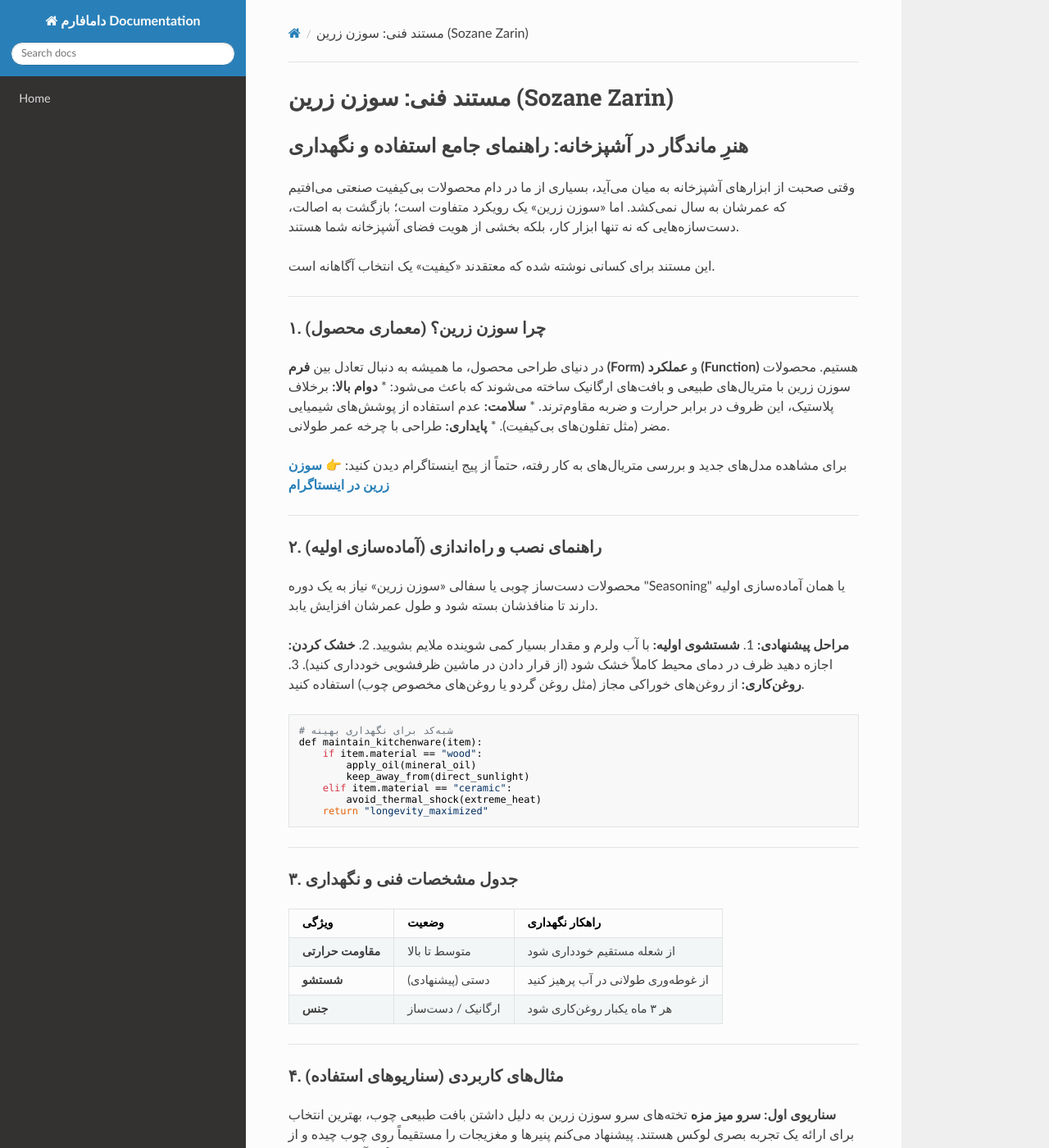
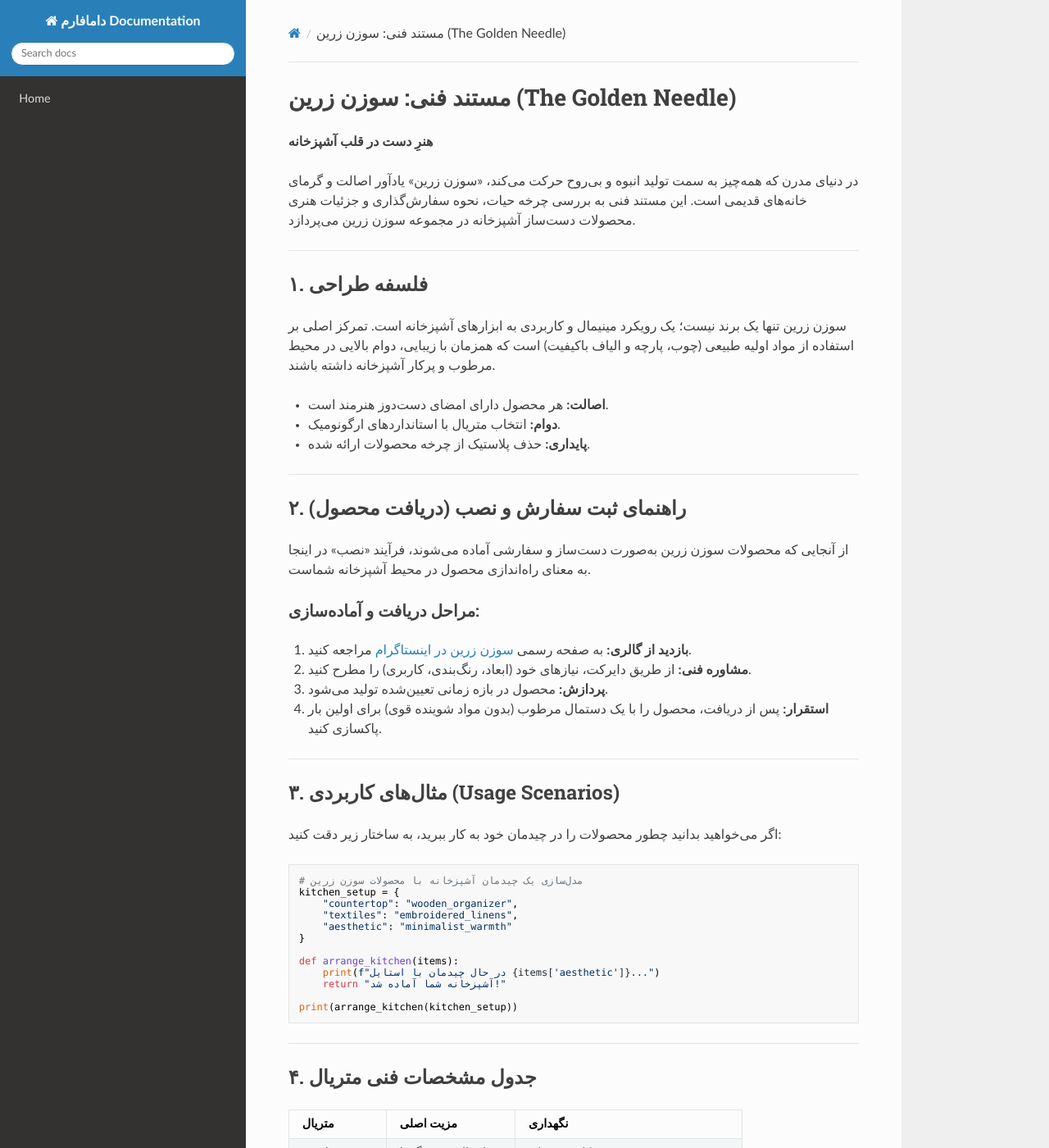
Before and after one commit to sahandsahabi553-prog/terraform-google-semantic-docs, an MkDocs documentation site: the page built from docs/سوزن-زرین.md, in a window 1280 px wide and 1400 px high. Shown: the whole window at 82% size. Built offline with MkDocs 1.6.1, drawn with Linux system fonts in a browser that asks for light colours; nearby versions of some CDN libraries; some of the changed text lies outside the part shown.

Commit message:
Doc: سوزن زرین

````diff
--- a/docs/سوزن-زرین.md
+++ b/docs/سوزن-زرین.md
@@ -1,75 +1,75 @@
-# مستند فنی: سوزن زرین (Sozane Zarin)
-## هنرِ ماندگار در آشپزخانه: راهنمای جامع استفاده و نگهداری
+# مستند فنی: سوزن زرین (The Golden Needle)
+**هنرِ دست در قلب آشپزخانه**
 
-وقتی صحبت از ابزارهای آشپزخانه به میان می‌آید، بسیاری از ما در دام محصولات بی‌کیفیت صنعتی می‌افتیم که عمرشان به سال نمی‌کشد. اما «سوزن زرین» یک رویکرد متفاوت است؛ بازگشت به اصالت، دست‌سازه‌هایی که نه تنها ابزار کار، بلکه بخشی از هویت فضای آشپزخانه شما هستند.
-
-این مستند برای کسانی نوشته شده که معتقدند «کیفیت» یک انتخاب آگاهانه است.
+در دنیای مدرن که همه‌چیز به سمت تولید انبوه و بی‌روح حرکت می‌کند، «سوزن زرین» یادآور اصالت و گرمای خانه‌های قدیمی است. این مستند فنی به بررسی چرخه حیات، نحوه سفارش‌گذاری و جزئیات هنری محصولات دست‌ساز آشپزخانه در مجموعه سوزن زرین می‌پردازد.
 
 ---
 
-### ۱. چرا سوزن زرین؟ (معماری محصول)
-در دنیای طراحی محصول، ما همیشه به دنبال تعادل بین **فرم (Form)** و **عملکرد (Function)** هستیم. محصولات سوزن زرین با متریال‌های طبیعی و بافت‌های ارگانیک ساخته می‌شوند که باعث می‌شود:
-*   **دوام بالا:** برخلاف پلاستیک، این ظروف در برابر حرارت و ضربه مقاوم‌ترند.
-*   **سلامت:** عدم استفاده از پوشش‌های شیمیایی مضر (مثل تفلون‌های بی‌کیفیت).
-*   **پایداری:** طراحی با چرخه عمر طولانی.
+## ۱. فلسفه طراحی
+سوزن زرین تنها یک برند نیست؛ یک رویکرد مینیمال و کاربردی به ابزارهای آشپزخانه است. تمرکز اصلی بر استفاده از مواد اولیه طبیعی (چوب، پارچه و الیاف باکیفیت) است که همزمان با زیبایی، دوام بالایی در محیط مرطوب و پرکار آشپزخانه داشته باشند.
 
-برای مشاهده مدل‌های جدید و بررسی متریال‌های به کار رفته، حتماً از پیج اینستاگرام دیدن کنید:
-👉 [**سوزن زرین در اینستاگرام**](https://www.instagram.com/sozane.zarin?igsh=MW5ndzFqYjBmYnFrNQ==)
+- **اصالت:** هر محصول دارای امضای دست‌دوز هنرمند است.
+- **دوام:** انتخاب متریال با استانداردهای ارگونومیک.
+- **پایداری:** حذف پلاستیک از چرخه محصولات ارائه شده.
 
 ---
 
-### ۲. راهنمای نصب و راه‌اندازی (آماده‌سازی اولیه)
-محصولات دست‌ساز چوبی یا سفالی «سوزن زرین» نیاز به یک دوره "Seasoning" یا همان آماده‌سازی اولیه دارند تا منافذشان بسته شود و طول عمرشان افزایش یابد.
+## ۲. راهنمای ثبت سفارش و نصب (دریافت محصول)
+از آنجایی که محصولات سوزن زرین به‌صورت دست‌ساز و سفارشی آماده می‌شوند، فرآیند «نصب» در اینجا به معنای راه‌اندازی محصول در محیط آشپزخانه شماست.
 
-**مراحل پیشنهادی:**
-1.  **شستشوی اولیه:** با آب ولرم و مقدار بسیار کمی شوینده ملایم بشویید.
-2.  **خشک کردن:** اجازه دهید ظرف در دمای محیط کاملاً خشک شود (از قرار دادن در ماشین ظرفشویی خودداری کنید).
-3.  **روغن‌کاری:** از روغن‌های خوراکی مجاز (مثل روغن گردو یا روغن‌های مخصوص چوب) استفاده کنید.
+### مراحل دریافت و آماده‌سازی:
+1. **بازدید از گالری:** به صفحه رسمی [سوزن زرین در اینستاگرام](https://www.instagram.com/sozane.zarin?igsh=MW5ndzFqYjBmYnFrNQ==) مراجعه کنید.
+2. **مشاوره فنی:** از طریق دایرکت، نیازهای خود (ابعاد، رنگ‌بندی، کاربری) را مطرح کنید.
+3. **پردازش:** محصول در بازه زمانی تعیین‌شده تولید می‌شود.
+4. **استقرار:** پس از دریافت، محصول را با یک دستمال مرطوب (بدون مواد شوینده قوی) برای اولین بار پاکسازی کنید.
 
-```bash
-# شبه‌کد برای نگهداری بهینه
-def maintain_kitchenware(item):
-    if item.material == "wood":
-        apply_oil(mineral_oil)
-        keep_away_from(direct_sunlight)
-    elif item.material == "ceramic":
-        avoid_thermal_shock(extreme_heat)
-    return "longevity_maximized"
+---
+
+## ۳. مثال‌های کاربردی (Usage Scenarios)
+
+اگر می‌خواهید بدانید چطور محصولات را در چیدمان خود به کار ببرید، به ساختار زیر دقت کنید:
+
+```python
+# مدل‌سازی یک چیدمان آشپزخانه با محصولات سوزن زرین
+kitchen_setup = {
+    "countertop": "wooden_organizer",
+    "textiles": "embroidered_linens",
+    "aesthetic": "minimalist_warmth"
+}
+
+def arrange_kitchen(items):
+    print(f"در حال چیدمان با استایل {items['aesthetic']}...")
+    return "آشپزخانه شما آماده شد!"
+
+print(arrange_kitchen(kitchen_setup))
 ```
 
 ---
 
-### ۳. جدول مشخصات فنی و نگهداری
+## ۴. جدول مشخصات فنی متریال
 
-| ویژگی | وضعیت | راهکار نگهداری |
+| متریال | مزیت اصلی | نگهداری |
 | :--- | :--- | :--- |
-| **مقاومت حرارتی** | متوسط تا بالا | از شعله مستقیم خودداری شود |
-| **شستشو** | دستی (پیشنهادی) | از غوطه‌وری طولانی در آب پرهیز کنید |
-| **جنس** | ارگانیک / دست‌ساز | هر ۳ ماه یکبار روغن‌کاری شود |
+| چوب طبیعی | دوام بالا و حس گرما | روغن‌کاری دوره‌ای |
+| کتان/پنبه | جذب رطوبت بالا | شستشو با آب سرد |
+| رنگ‌های گیاهی | سلامت و عدم سمیت | خشک کردن دور از تابش مستقیم خورشید |
 
 ---
 
-### ۴. مثال‌های کاربردی (سناریوهای استفاده)
+## ۵. سوالات متداول (FAQ)
 
-**سناریوی اول: سرو میز مزه**
-تخته‌های سرو سوزن زرین به دلیل داشتن بافت طبیعی چوب، بهترین انتخاب برای ارائه یک تجربه بصری لوکس هستند. پیشنهاد می‌کنم پنیرها و مغزیجات را مستقیماً روی چوب چیده و از کنتراست رنگی آن‌ها لذت ببرید.
+**آیا محصولات سوزن زرین قابل شستشو هستند؟**
+بله، اکثر محصولات پارچه‌ای با دست و شوینده‌های ملایم قابل شستشو هستند. برای محصولات چوبی، پیشنهاد می‌شود فقط با دستمال نمدار تمیز شوند.
 
-**سناریوی دوم: پخت و پز روزمره**
-قاشق‌ها و کفگیرهای چوبی دست‌ساز، برخلاف همتایان فلزی، هیچ‌گاه به ظروف نچسب شما آسیب نمی‌زنند. این یک «بهینه‌سازی» برای حفظ سلامت سایر ظروف آشپزخانه شماست.
+**چقدر طول می‌کشد تا سفارش من آماده شود؟**
+از آنجایی که «سوزن زرین» روی کیفیت متمرکز است، فرآیند تولید بسته به پیچیدگی طرح، بین ۳ تا ۱۰ روز کاری زمان می‌برد.
+
+**چگونه می‌توانم از اصالت کالا مطمئن شوم؟**
+تمامی محصولات دارای شناسنامه کوچک یا امضای اختصاصی مجموعه هستند که در صفحه اینستاگرام نیز قابل تایید است.
 
 ---
 
-### ۵. سوالات متداول (FAQ)
-
-**س: آیا می‌توانم ظروف چوبی را در ماشین ظرفشویی بگذارم؟**
-ج: به هیچ وجه. حرارت بالا و مواد شوینده قوی باعث ترک خوردن و از بین رفتن بافت طبیعی چوب می‌شود. همیشه دستی بشویید.
-
-**س: چطور متوجه شوم زمان روغن‌کاری مجدد رسیده است؟**
-ج: هر وقت احساس کردید ظاهر چوب کدر شده یا رنگش روشن‌تر از روز اول به نظر می‌رسد، یعنی منافذ آن تشنه روغن هستند.
-
-**س: آیا محصولات سوزن زرین ضمانت دارند؟**
-ج: اصالت و کیفیت دست‌سازه‌های این مجموعه تضمین‌کننده دوام آن‌هاست. برای جزئیات بیشتر در مورد نحوه سفارش‌گذاری، حتماً از طریق دایرکت پیج اینستاگرام با تیم آن‌ها در ارتباط باشید.
+> **نکته تخصصی:** برای طول عمر بیشتر محصولات چوبی، پیشنهاد می‌کنم هر چند ماه یکبار از روغن کنجد یا روغن‌های مخصوص چوب خوراکی استفاده کنید تا بافت چوب زنده بماند.
 
 ---
-
-> **نکته فنی:** هیچ‌گاه کمال را فدای سرعت نکنید. محصولات دست‌ساز سوزن زرین حاصل صبر و دقت هستند؛ با آن‌ها به همین شکل رفتار کنید تا سال‌ها در آشپزخانه شما بدرخشند.
+*برای مشاهده آخرین کالکشن‌ها و ارتباط مستقیم با طراح، به [سوزن زرین](https://www.instagram.com/sozane.zarin?igsh=MW5ndzFqYjBmYnFrNQ==) سر بزنید.*
````
